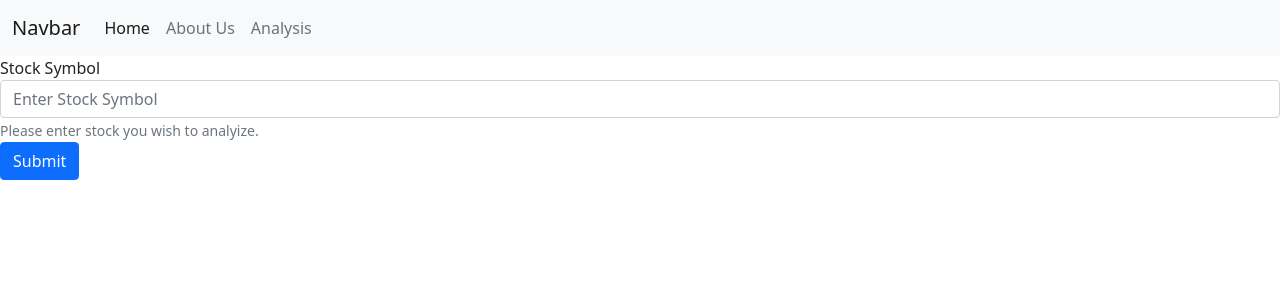
After one commit to ArjunMehta01/stonks, a Flask app: template backend/templates/analysis.html in a window 1280 px wide. The commit adds this page. Shown: the top 300 px of the page. Run offline with Flask 2, Linux system fonts and the light colour scheme; the template is opened without the code that fills it, so the values that code supplies are empty; some libraries are stand-ins or nearby versions.

Commit message:
base website completed

```diff
--- a/backend/Requests.py
+++ b/backend/Requests.py
@@ -1,8 +1,9 @@
 import requests
+import json
 apiKey = 'c010don48v6sc26qk7s0'
 
 symbol = 'AAPL'
 
 r = requests.get('https://finnhub.io/api/v1/stock/recommendation?symbol=' + symbol +'&token=' + apiKey)
 
-print(r.json())
+print(type(json.loads(r.text)))
--- /dev/null
+++ b/backend/templates/analysis.html
@@ -0,0 +1,14 @@
+{% extends "base.html" %}
+
+{% block body %}
+<form action='#' method='post'>
+  <div class="form-group">
+    <label for="inputStock">Stock Symbol</label>
+    <input type="text" name = nm class="form-control" id="inputStock" aria-describedby="emailHelp" placeholder="Enter Stock Symbol">
+    <small id="inputStock" class="form-text text-muted">Please enter stock you wish to analyize.</small>
+  </div>
+  <button type="submit" class="btn btn-primary">Submit</button>
+</form>
+
+
+{% endblock %}
--- a/backend/templates/base.html
+++ b/backend/templates/base.html
@@ -16,31 +16,21 @@
           <div class="collapse navbar-collapse" id="navbarNav">
             <ul class="navbar-nav">
               <li class="nav-item">
-                <a class="nav-link active" aria-current="page" href="#">Home</a>
+                <a class="nav-link active" aria-current="page" href="../">Home</a>
               </li>
               <li class="nav-item">
-                <a class="nav-link" href="#">Features</a>
+                <a class="nav-link" href="../about">About Us</a>
               </li>
               <li class="nav-item">
-                <a class="nav-link" href="https://www.reddit.com/">Analysis</a>
+                <a class="nav-link" href="../analysis">Analysis</a>
               </li>
             </ul>
           </div>
         </div>
       </nav>
 
-
-      <div class="input-group mb-3">
-        <select class="custom-select" id="inputGroupSelect02">
-          <option selected>Choose...</option>
-          <option value="1">One</option>
-          <option value="2">Two</option>
-          <option value="3">Three</option>
-        </select>
-        <div class="input-group-append">
-          <label class="input-group-text" for="inputGroupSelect02">Options</label>
-        </div>
-      </div>
+      {% block body %}
+      {% endblock %}
 
       <script src="https://cdnjs.cloudflare.com/ajax/libs/popper.js/1.11.0/umd/popper.min.js" integrity="sha384-b/U6ypiBEHpOf/4+1nzFpr53nxSS+GLCkfwBdFNTxtclqqenISfwAzpKaMNFNmj4" crossorigin="anonymous"></script>
     <script src="https://cdn.jsdelivr.net/npm/@popperjs/core@2.5.4/dist/umd/popper.min.js" integrity="sha384-q2kxQ16AaE6UbzuKqyBE9/u/KzioAlnx2maXQHiDX9d4/zp8Ok3f+M7DPm+Ib6IU" crossorigin="anonymous"></script>
--- /dev/null
+++ b/backend/templates/final.html
@@ -0,0 +1 @@
+{% extends "base.html" %}
```
Also changed, not shown: backend/server.py (+16 -7 lines).
